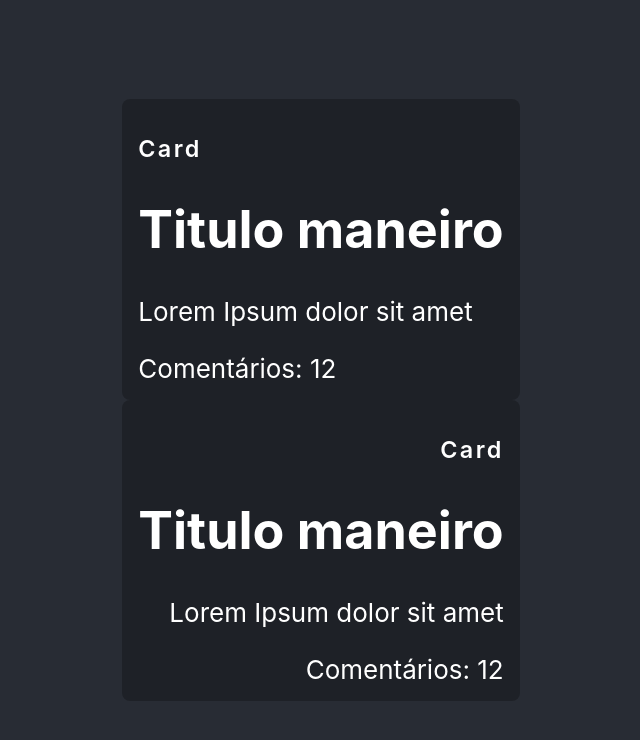
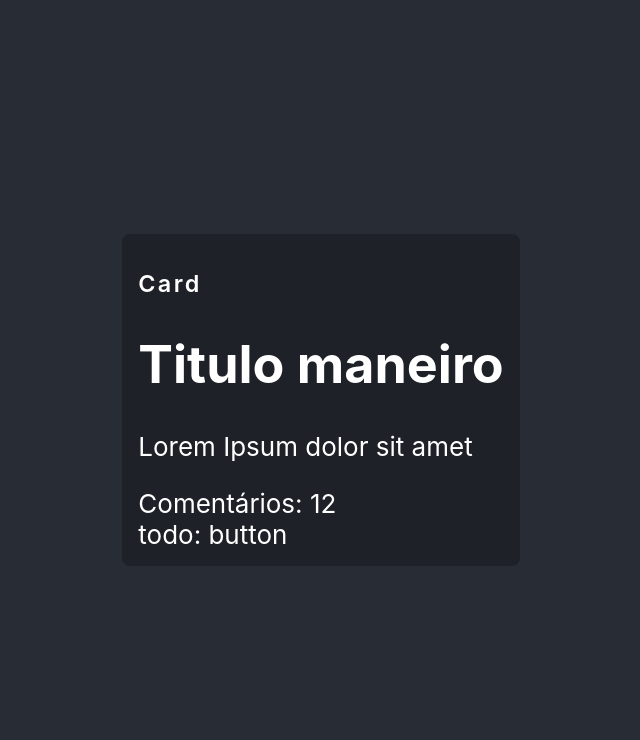
Before and after one commit to tatoap/especialista_react_project, a React (Create React App) app: page / in a window 1280 px wide. Shown: the top 740 px of the page, without its empty margins (319-959 px from the left). Built offline with nearby package versions, Linux system fonts and the light colour scheme.

Commit message:
Criando um Class Component (Componente baseado em classe)

```diff
--- a/src/App.tsx
+++ b/src/App.tsx
@@ -15,9 +15,6 @@ function App() {
         <Card align="left" title={"Card"}>
           <Post post = {post} totalComents = {12} />
         </Card>
-        <Card align="right" title={"Card"}>
-          <Post post = {post} totalComents = {12} />
-        </Card>
       </header>
     </div>
   );
--- /dev/null
+++ b/src/components/Button.tsx
@@ -0,0 +1,11 @@
+import { Component } from "react";
+
+class Button extends Component {
+    render () {
+        return <div>
+            todo: button
+        </div>
+    }
+}
+
+export default Button
--- a/src/components/Card.tsx
+++ b/src/components/Card.tsx
@@ -1,4 +1,5 @@
 import { PropsWithChildren } from "react";
+import Button from "./Button";
 import * as C from './Card.styles';
 
 type CardProps = PropsWithChildren<{
@@ -10,5 +11,10 @@ export default function Card (props: CardProps) {
     return <C.Wrapper align={props.align || 'left'}>
         <C.Title>{ props.title }</C.Title>
         { props.children }
+        <div>
+            <Button>
+
+            </Button>
+        </div>
     </C.Wrapper>
 }
```
